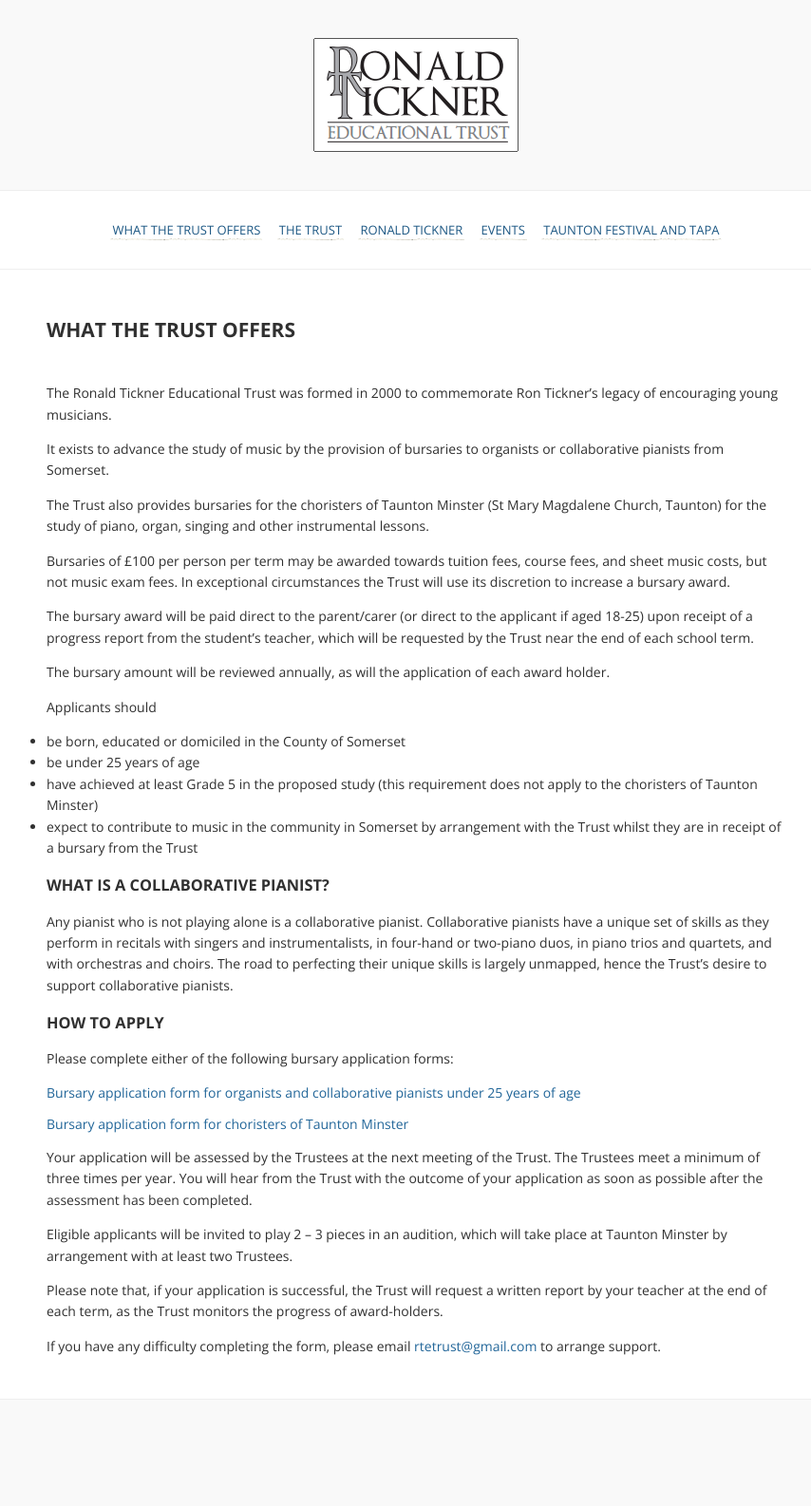
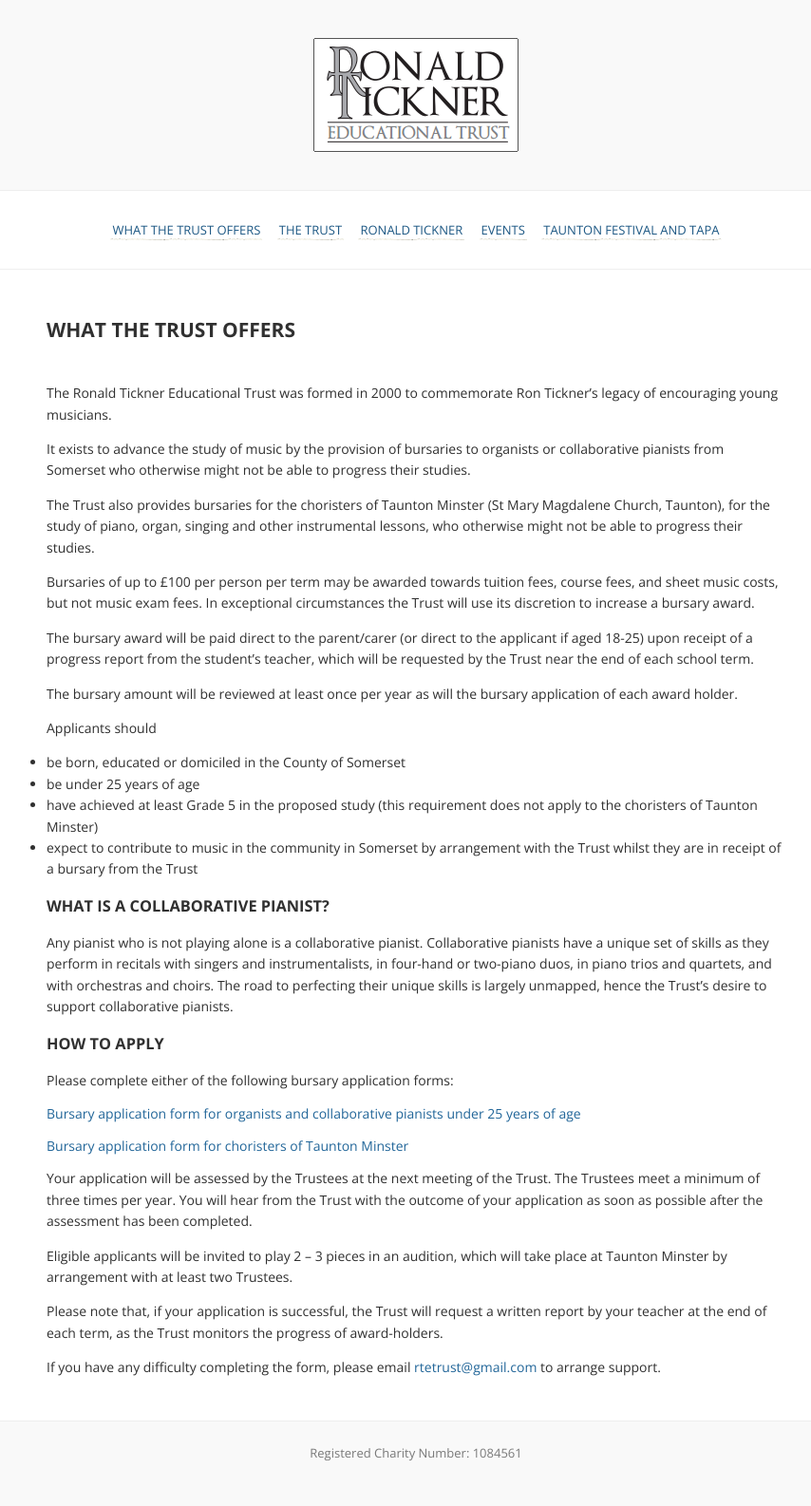
Before and after one commit to ecresswell/rtetrust, a Jekyll site: the page built from index.md, in a window 1280 px wide. Shown: the whole page at 95% size, without its empty margins (202-1056 px from the left). Built offline with Jekyll 4.4.1, drawn with Linux system fonts in a browser that asks for light colours; comment, search, counter and statistics services are not loaded; before the commit the page ends 1524 px from its top, so only the background shows below that.

Commit message:
Add charity number plus other edits

```diff
--- a/_includes/footer.html
+++ b/_includes/footer.html
@@ -1,2 +1,3 @@
 <footer>
+  <p>Registered Charity Number: 1084561</p>
 </footer>
--- a/index.md
+++ b/index.md
@@ -5,15 +5,15 @@
 
 The Ronald Tickner Educational Trust was formed in 2000 to commemorate Ron Tickner’s legacy of encouraging young musicians.
 
-It exists to advance the study of music by the provision of bursaries to organists or collaborative pianists from Somerset.
+It exists to advance the study of music by the provision of bursaries to organists or collaborative pianists from Somerset who otherwise might not be able to progress their studies.
 
-The Trust also provides bursaries for the choristers of Taunton Minster (St Mary Magdalene Church, Taunton) for the study of piano, organ, singing and other instrumental lessons.
+The Trust also provides bursaries for the choristers of Taunton Minster (St Mary Magdalene Church, Taunton), for the study of piano, organ, singing and other instrumental lessons, who otherwise might not be able to progress their studies.
 
-Bursaries of £100 per person per term may be awarded towards tuition fees, course fees, and sheet music costs, but not music exam fees. In exceptional circumstances the Trust will use its discretion to increase a bursary award.
+Bursaries of up to £100 per person per term may be awarded towards tuition fees, course fees, and sheet music costs, but not music exam fees. In exceptional circumstances the Trust will use its discretion to increase a bursary award.
 
 The bursary award will be paid direct to the parent/carer (or direct to the applicant if aged 18-25) upon receipt of a progress report from the student's teacher, which will be requested by the Trust near the end of each school term.
 
-The bursary amount will be reviewed annually, as will the application of each award holder.
+The bursary amount will be reviewed at least once per year as will the bursary application of each award holder.
 
 Applicants should
 
```
Also changed, not shown: events.md (+4 -2 lines), the-trust.md (+8 -5 lines), 1 other file.
